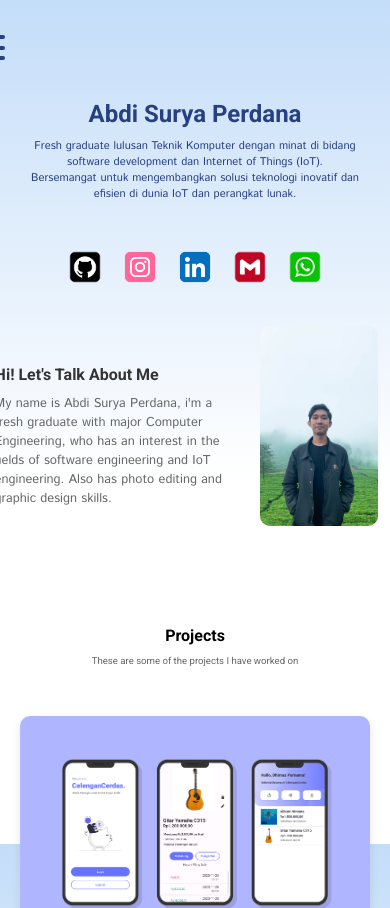
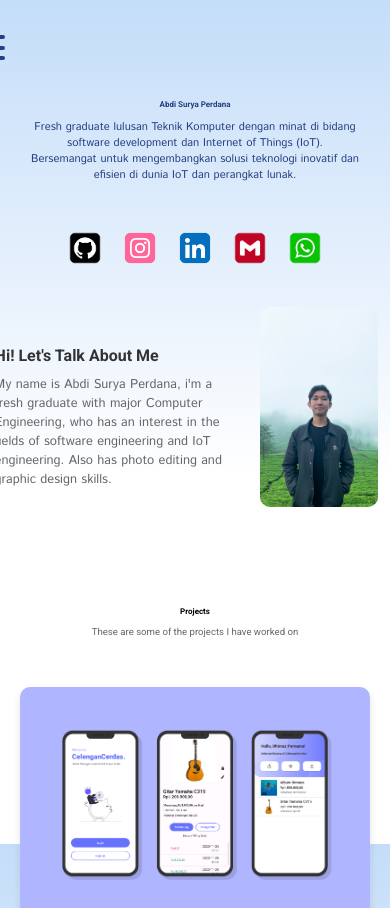
Before and after one commit to abdisuryaperdana/Portofolio, a plain HTML site: page index.html in a window 390 px wide. Shown: the top 908 px of the page. Drawn offline with Linux system fonts and the light colour scheme.

Commit message:
Update styles.css
change header h1 and p

```diff
--- a/styles.css
+++ b/styles.css
@@ -122,7 +122,7 @@ header {
 }
 
 header h1 {
-    font-size: 1.5em;
+    font-size: 0.5em;
     color: #274081;
 }
 
@@ -132,7 +132,7 @@ header h2 {
 }
 
 header p {
-    font-size: 1.2em;
+    font-size: 0.3em;
     color: #274081;
     font-family: 'Istok Web', sans-serif;
     margin-top: 20px;
@@ -236,7 +236,7 @@ img {
 }
 
 .projects h1 {
-    font-size: 2.5em;
+    font-size: 0.5em;
     margin-bottom: 10px;
 }
 
@@ -391,7 +391,7 @@ img {
     }
 
     header h1, header h2, header p {
-        font-size: 1.5em;
+        font-size: 0.5em;
         padding: 0 10px;
     }
 
@@ -485,7 +485,7 @@ img {
     }
 
     .projects h1 {
-        font-size: 1em;
+        font-size: 0.5em;
         margin-bottom: 10px;
     }
 
@@ -563,7 +563,7 @@ img {
     }
 
     header h1 {
-        font-size: 1.5em;
+        font-size: 0.5em;
         color: #274081;
     }
 
```
